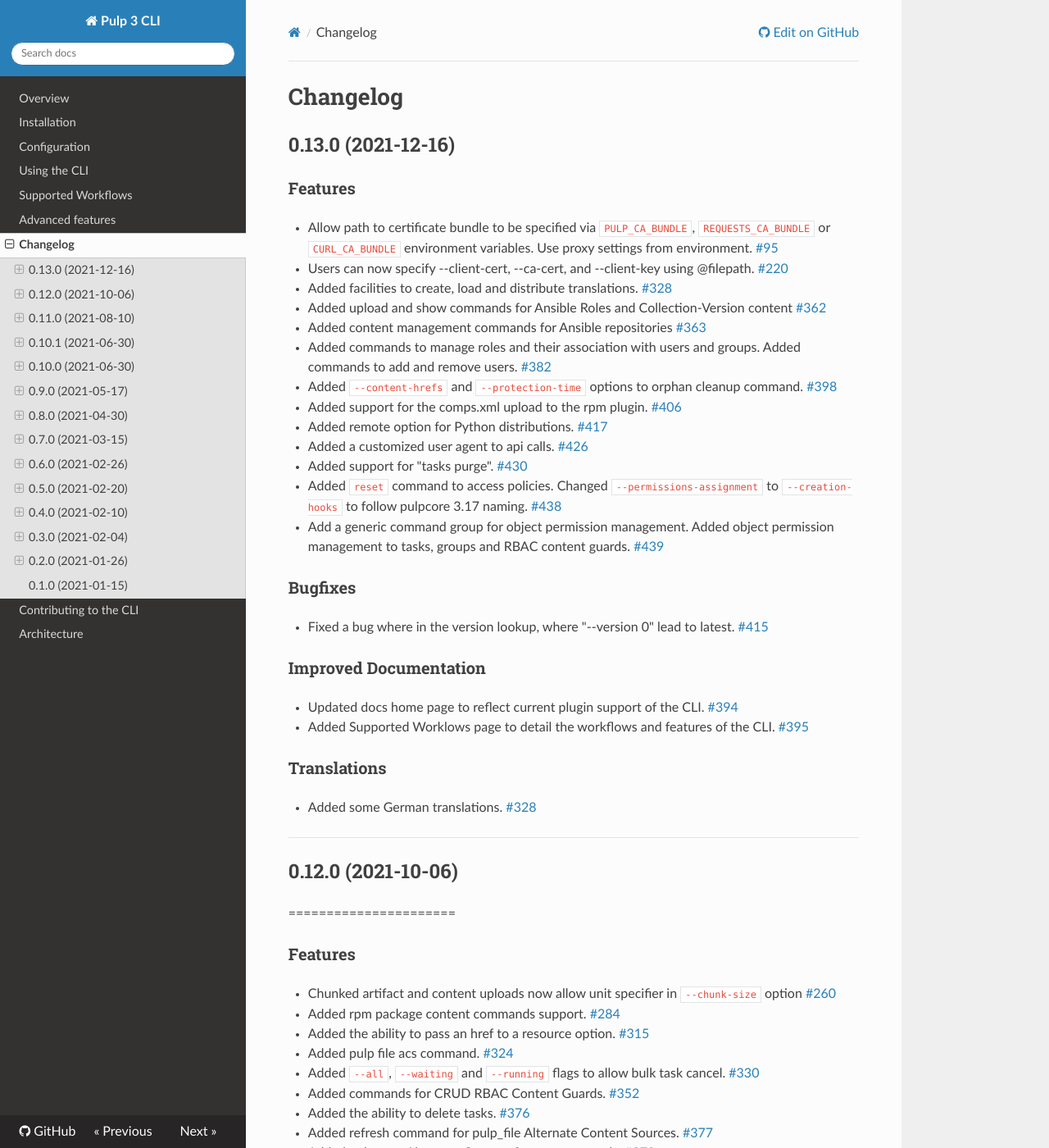
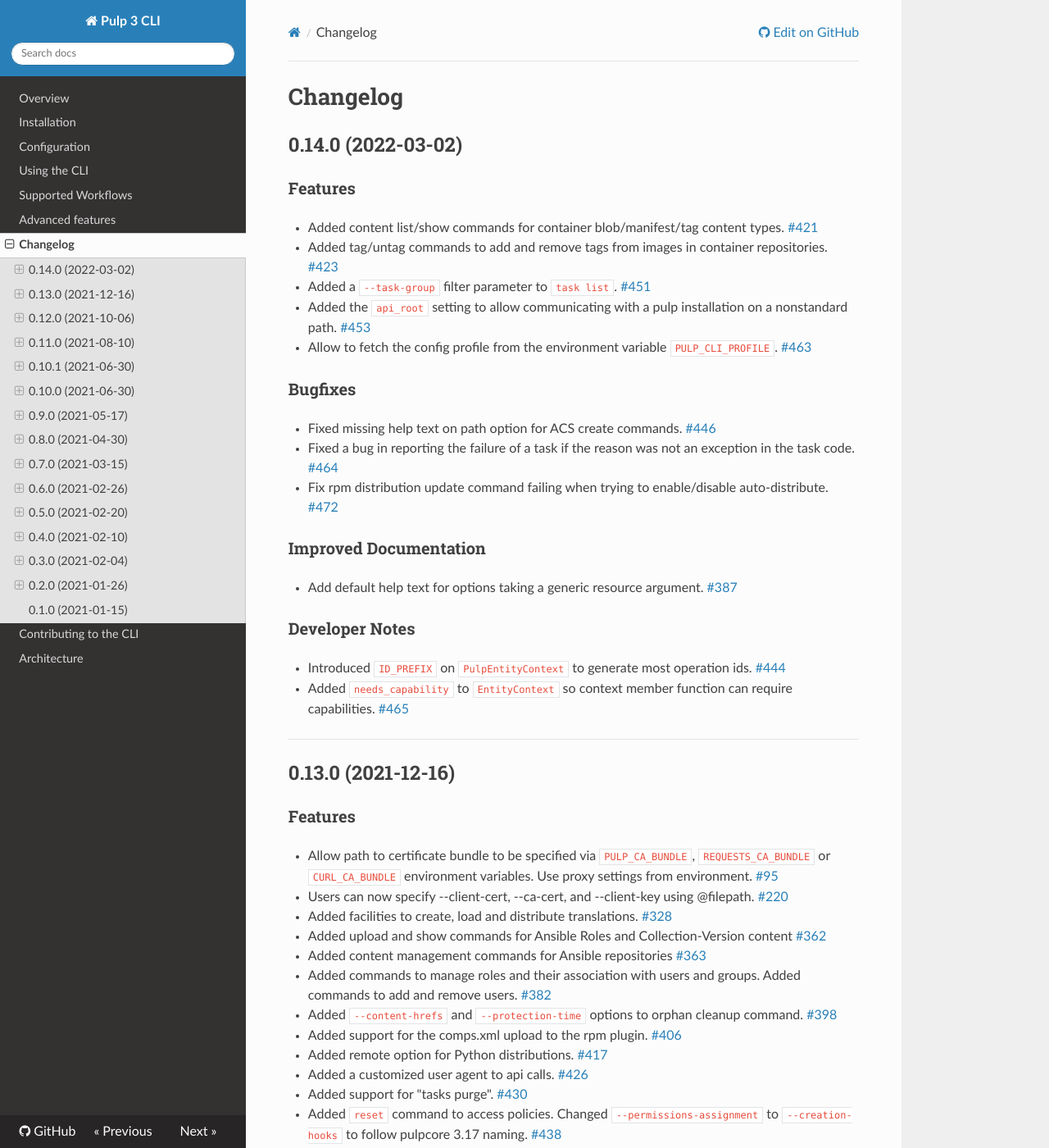
Before and after one commit to pulp/pulp-cli, an MkDocs documentation site: the page built from docs/CHANGES.md, in a window 1280 px wide and 1400 px high. Shown: the whole window at 82% size. Built offline with MkDocs 1.6.1, drawn with Linux system fonts in a browser that asks for light colours; nearby versions of some CDN libraries.

Commit message:
Build Changelog for 0.14.0
[noissue]

```diff
--- a/docs/CHANGES.md
+++ b/docs/CHANGES.md
@@ -9,6 +9,49 @@
 [//]: # (WARNING: Don't drop the towncrier directive!)
 
 [//]: # (towncrier release notes start)
+
+## 0.14.0 (2022-03-02)
+
+### Features
+
+- Added content list/show commands for container blob/manifest/tag content types.
+  [#421](https://github.com/pulp/pulp-cli/issues/421)
+- Added tag/untag commands to add and remove tags from images in container repositories.
+  [#423](https://github.com/pulp/pulp-cli/issues/423)
+- Added a `--task-group` filter parameter to `task list`.
+  [#451](https://github.com/pulp/pulp-cli/issues/451)
+- Added the `api_root` setting to allow communicating with a pulp installation on a nonstandard path.
+  [#453](https://github.com/pulp/pulp-cli/issues/453)
+- Allow to fetch the config profile from the environment variable `PULP_CLI_PROFILE`.
+  [#463](https://github.com/pulp/pulp-cli/issues/463)
+
+
+### Bugfixes
+
+- Fixed missing help text on path option for ACS create commands.
+  [#446](https://github.com/pulp/pulp-cli/issues/446)
+- Fixed a bug in reporting the failure of a task if the reason was not an exception in the task code.
+  [#464](https://github.com/pulp/pulp-cli/issues/464)
+- Fix rpm distribution update command failing when trying to enable/disable auto-distribute.
+  [#472](https://github.com/pulp/pulp-cli/issues/472)
+
+
+### Improved Documentation
+
+- Add default help text for options taking a generic resource argument.
+  [#387](https://github.com/pulp/pulp-cli/issues/387)
+
+
+### Developer Notes
+
+- Introduced `ID_PREFIX` on `PulpEntityContext` to generate most operation ids.
+  [#444](https://github.com/pulp/pulp-cli/issues/444)
+- Added `needs_capability` to `EntityContext` so context member function can require capabilities.
+  [#465](https://github.com/pulp/pulp-cli/issues/465)
+
+
+---
+
 
 ## 0.13.0 (2021-12-16)
 
```
Also changed, not shown: 11 other files.
